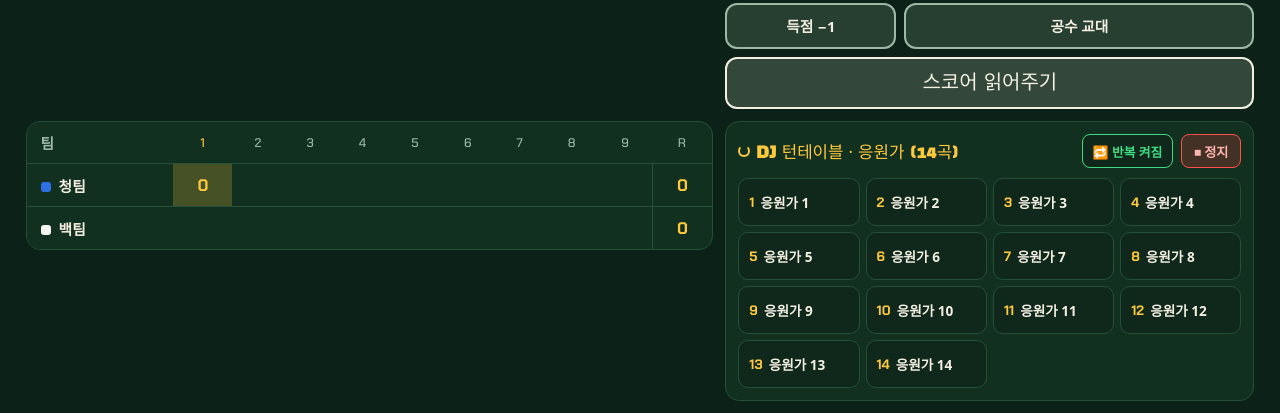
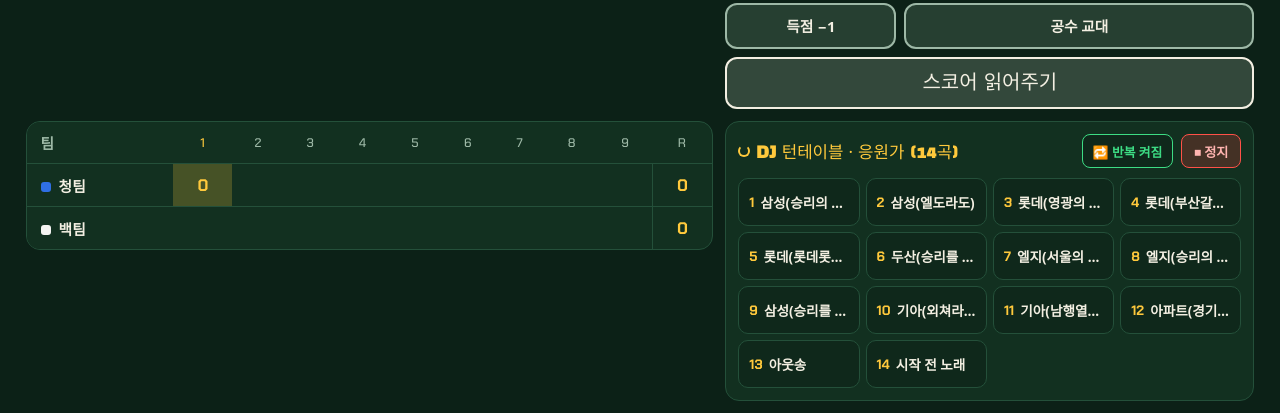
Before and after one commit to peteacher-kim/-, a plain HTML site: page index.html in a window 1280 px wide. Shown: the part 605-1018 px from the top of the page. Drawn offline with Linux system fonts and the light colour scheme; a web font is replaced by a local one.

Commit message:
Update index.html

```diff
--- a/index.html
+++ b/index.html
@@ -485,20 +485,20 @@ body.dragging, body.dragging * { cursor: grabbing !important; }
 (() => {
   // ★ GitHub 저장소에 올릴 14곡 파일명과 버튼 표시 이름 (필요시 title만 수정)
   const DJ_TRACKS = [
-    { title: '응원가 1', file: './song1.mp3' },
-    { title: '응원가 2', file: './song2.mp3' },
-    { title: '응원가 3', file: './song3.mp3' },
-    { title: '응원가 4', file: './song4.mp3' },
-    { title: '응원가 5', file: './song5.mp3' },
-    { title: '응원가 6', file: './song6.mp3' },
-    { title: '응원가 7', file: './song7.mp3' },
-    { title: '응원가 8', file: './song8.mp3' },
-    { title: '응원가 9', file: './song9.mp3' },
-    { title: '응원가 10', file: './song10.mp3' },
-    { title: '응원가 11', file: './song11.mp3' },
-    { title: '응원가 12', file: './song12.mp3' },
-    { title: '응원가 13', file: './song13.mp3' },
-    { title: '응원가 14', file: './song14.mp3' }
+    { title: '삼성(승리의 라이온즈)', file: './song1.mp3' },
+    { title: '삼성(엘도라도)', file: './song2.mp3' },
+    { title: '롯데(영광의 순간)', file: './song3.mp3' },
+    { title: '롯데(부산갈매기)', file: './song4.mp3' },
+    { title: '롯데(롯데롯데롯데)', file: './song5.mp3' },
+    { title: '두산(승리를 위하여)', file: './song6.mp3' },
+    { title: '엘지(서울의 아리아) 7', file: './song7.mp3' },
+    { title: '엘지(승리의 노래)', file: './song8.mp3' },
+    { title: '삼성(승리를 위해)', file: './song9.mp3' },
+    { title: '기아(외쳐라 최강기아)', file: './song10.mp3' },
+    { title: '기아(남행열차)', file: './song11.mp3' },
+    { title: '아파트(경기 뜨거울때)', file: './song12.mp3' },
+    { title: '아웃송', file: './song13.mp3' },
+    { title: '시작 전 노래', file: './song14.mp3' }
   ];
 
   // 오프라인 캐싱용 Service Worker 등록 (한 번 접속 후 인터넷 없이도 작동)
```
